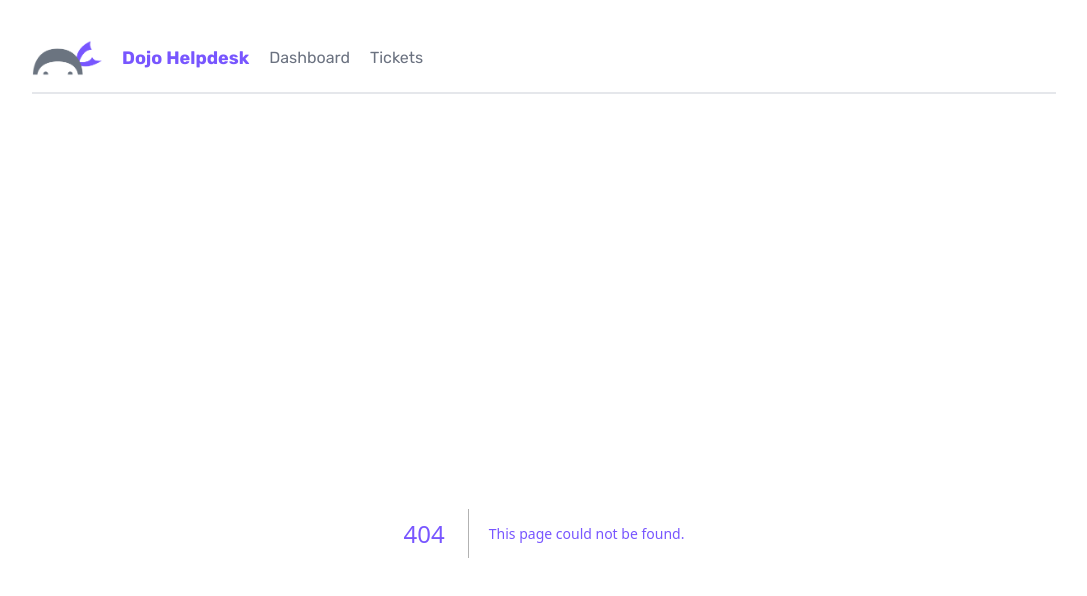
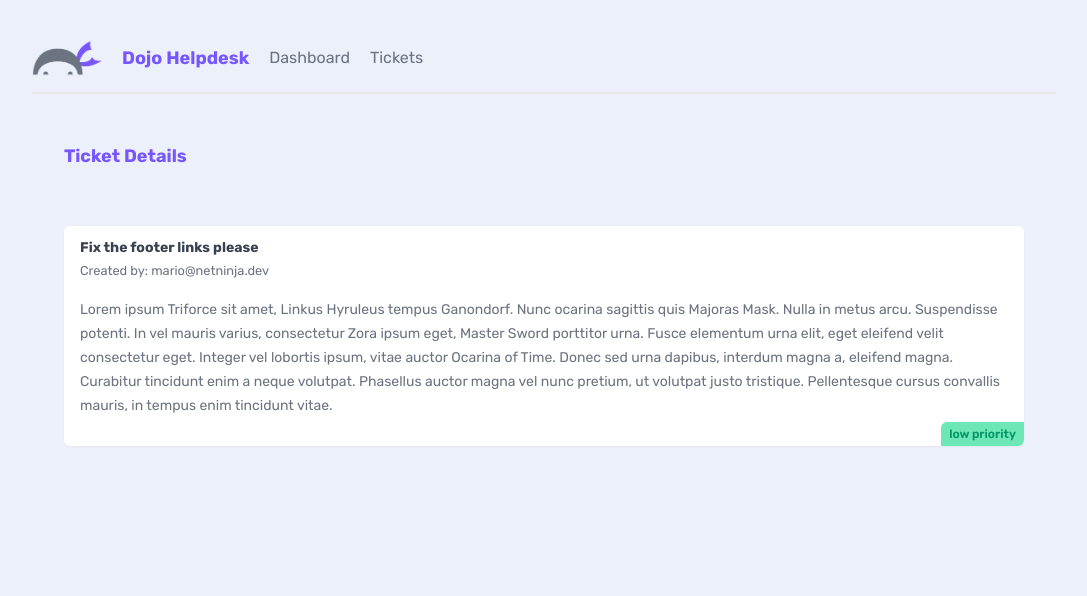
Before and after one commit to rollingsxshi/next13.4-helpdesk, a Next.js app: page /tickets/1 in a window 1280 px wide. Before the commit this address had no page. Shown: the top 596 px of the page, without its empty margins (96-1183 px from the left). Built offline with nearby package versions, Linux system fonts and the light colour scheme; data requests are answered from the project's data file.

Commit message:
dynamic segments

```diff
--- a/app/tickets/TicketList.tsx
+++ b/app/tickets/TicketList.tsx
@@ -1,3 +1,5 @@
+import Link from "next/link"
+
 async function getTickets() {
   const res = await fetch('http://localhost:4000/tickets', {
     next: {
@@ -22,11 +24,13 @@
     <>
       {tickets.map((t: Ticket) => (
         <div key={t.id} className="card my-5">
-          <h3>{ t.title }</h3>
-          <p>{ t.body.slice(0, 200) }...</p>
-          <div className={`pill ${t.priority}`}>
-            { t.priority } priority
-          </div>
+          <Link href={`/tickets/${t.id}`}>
+            <h3>{ t.title }</h3>
+            <p>{ t.body.slice(0, 200) }...</p>
+            <div className={`pill ${t.priority}`}>
+              { t.priority } priority
+            </div>
+          </Link>
         </div>
       ))}
       {tickets.length === 0 && (
--- /dev/null
+++ b/app/tickets/[id]/page.tsx
@@ -0,0 +1,34 @@
+interface Props {
+  params: {id: string}
+}
+
+async function getTicket(id: string) {
+  const res = await fetch('http://localhost:4000/tickets/' + id, {
+    next: {
+      revalidate: 60
+    }
+  })
+  return res.json()
+}
+
+const TicketDetails = async ({ params }: Props) => {
+  const ticket = await getTicket(params.id)
+
+  return (
+    <main>
+      <nav>
+        <h2>Ticket Details</h2>
+      </nav>
+
+      <div className="card">
+        <h3>{ ticket.title }</h3>
+        <small>Created by: { ticket.user_email }</small>
+        <p>{ ticket.body }</p>
+        <div className={`pill ${ticket.priority}`}>
+            { ticket.priority } priority
+          </div>
+      </div>
+    </main>
+  )
+}
+export default TicketDetails
```
